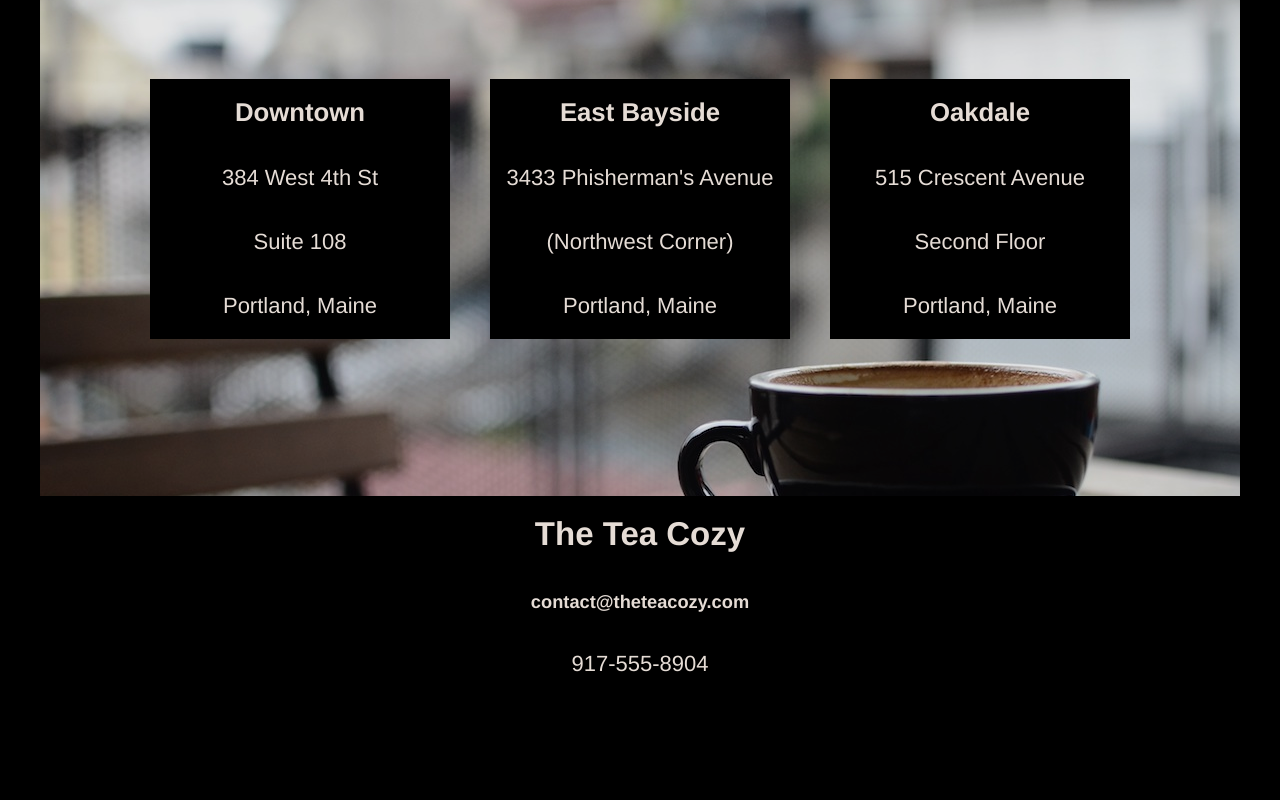
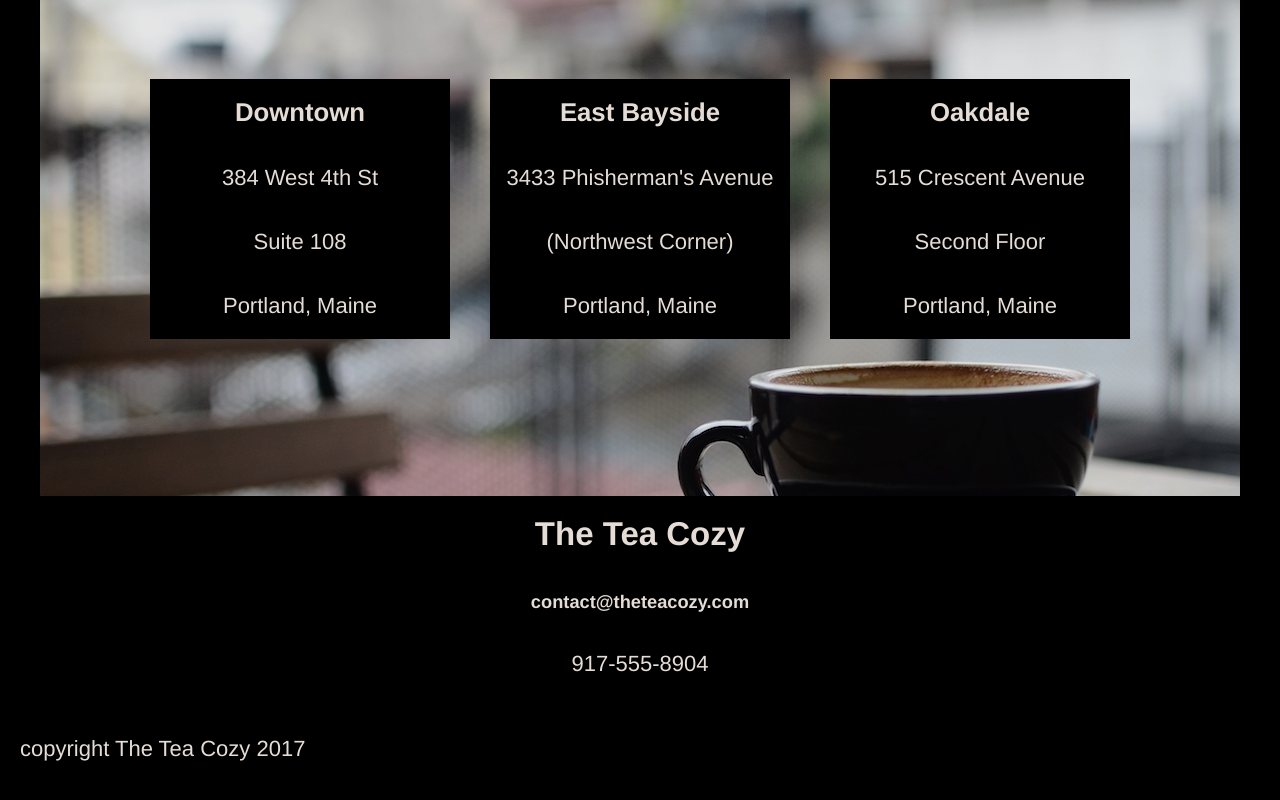
Before and after one commit to mseverin96/TeaCozy, a plain HTML site: page index.html in a window 1280 px wide. Shown: the part 1617-2417 px from the top of the page. Before the commit the page ends 2313 px from the top, so only its background shows below. Drawn offline with Linux system fonts and the light colour scheme.

Commit message:
finished rough draft

```diff
--- a/Resources/Stylesheet/style.css
+++ b/Resources/Stylesheet/style.css
@@ -20,6 +20,13 @@ main {
   flex-direction:column;
   position:relative;
   top:70px;
+}
+
+footer {
+  text-align:left;
+  position:relative;
+  top:70px;
+  padding: 40px 20px;
 }
 
 /* Header */
--- a/index.html
+++ b/index.html
@@ -125,9 +125,10 @@
   </main>
 
   <footer>
-
+    <!--See if there is a footer html tag to use for this!!!-->
+    <p>copyright The Tea Cozy 2017</p>
   </footer>
-
+  <!--Figure out how to get navs at top of page to snap to actual place, not 70px off cuz of the relative position of the rest of the doc!-->
 </body>
 
 </html>
```
